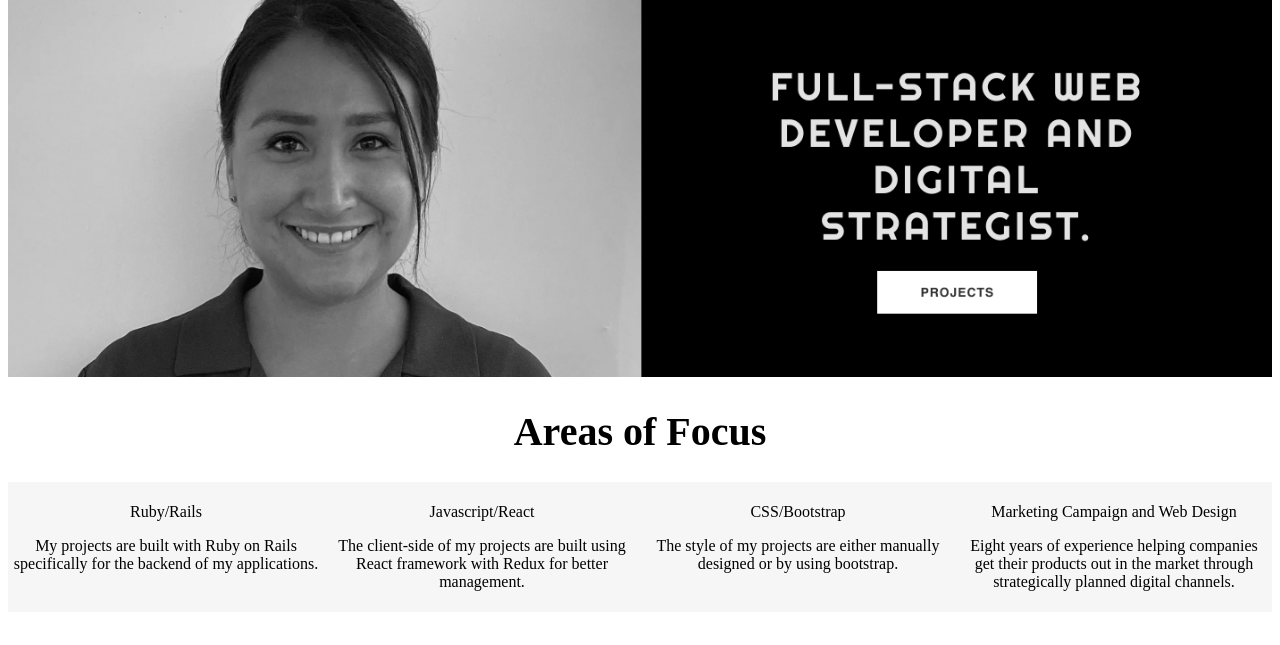
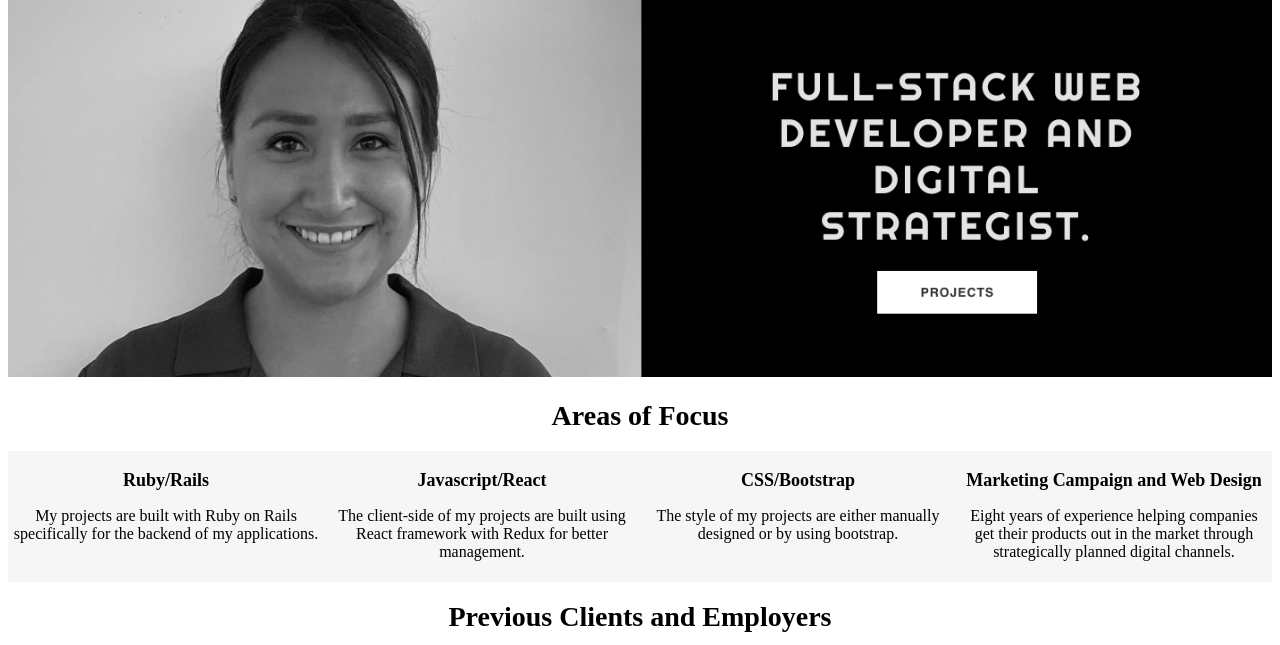
Before and after one commit to joselycas/portfolio-frontend, a React app: page / in a window 1280 px wide. Shown: the part 132-777 px from the top of the page. Built offline with nearby package versions, Linux system fonts and the light colour scheme.

Commit message:
add h2 styling

```diff
--- a/src/components/SubSection.js
+++ b/src/components/SubSection.js
@@ -8,12 +8,13 @@ const SubSection = () => {
       <h1><center>Areas of Focus</center></h1>
       <div className="row">
         <div className="column">
-          <p>Ruby/Rails</p><p>My projects are built with Ruby on Rails specifically for the backend of my applications. </p></div>
+          <h2>Ruby/Rails</h2><p>My projects are built with Ruby on Rails specifically for the backend of my applications. </p></div>
         <div className="column">
-          <p>Javascript/React</p><p>The client-side of my projects are built using React framework with Redux for better management. </p></div>
+          <h2>Javascript/React</h2><p>The client-side of my projects are built using React framework with Redux for better management. </p></div>
         <div className="column">
-          <p>CSS/Bootstrap</p> <p>The style of my projects are either manually designed or by using bootstrap. </p></div>
-        <div className="column"><p>Marketing Campaign and Web Design</p><p>Eight years of experience helping companies get their products out in the market through strategically planned digital channels. </p></div>
+          <h2>CSS/Bootstrap</h2> <p>The style of my projects are either manually designed or by using bootstrap. </p></div>
+        <div className="column">
+          <h2>Marketing Campaign and Web Design</h2><p>Eight years of experience helping companies get their products out in the market through strategically planned digital channels. </p></div>
       </div>
       <h1><center>Previous Clients and Employers</center></h1>
       <div className="rowLogo">
@@ -28,21 +29,3 @@ const SubSection = () => {
 }
 
 export default SubSection;
-
-// <div>
-// <h1><center>Areas of Focus</center></h1>
-// <div className="row">
-//   <div className="column">Ruby/Rails</div>
-//   <div className="column">Javascript/React</div>
-//   <div className="column">Digital Marketing Stragegy</div>
-//   <div className="column">Marketing Campaign Design</div>
-// </div>
-// <h2>Previous Clients and Employers</h2>
-// <div className="row">
-//   <div className="column">American Standard</div>
-//   <div className="column">Nvent</div>
-//   <div className="column">Rakuten</div>
-//   <div className="column">FitLife</div>
-//   <div className="column">TNE Lab</div>
-// </div>
-// </div>
--- a/src/components/index.css
+++ b/src/components/index.css
@@ -15,7 +15,11 @@ body {
 }
 
 h1 {
-  font-size: 40px;
+  font-size: 28px;
+}
+
+h2 {
+  font-size: 18px;
 }
 /* subSection */
 .row {
```
